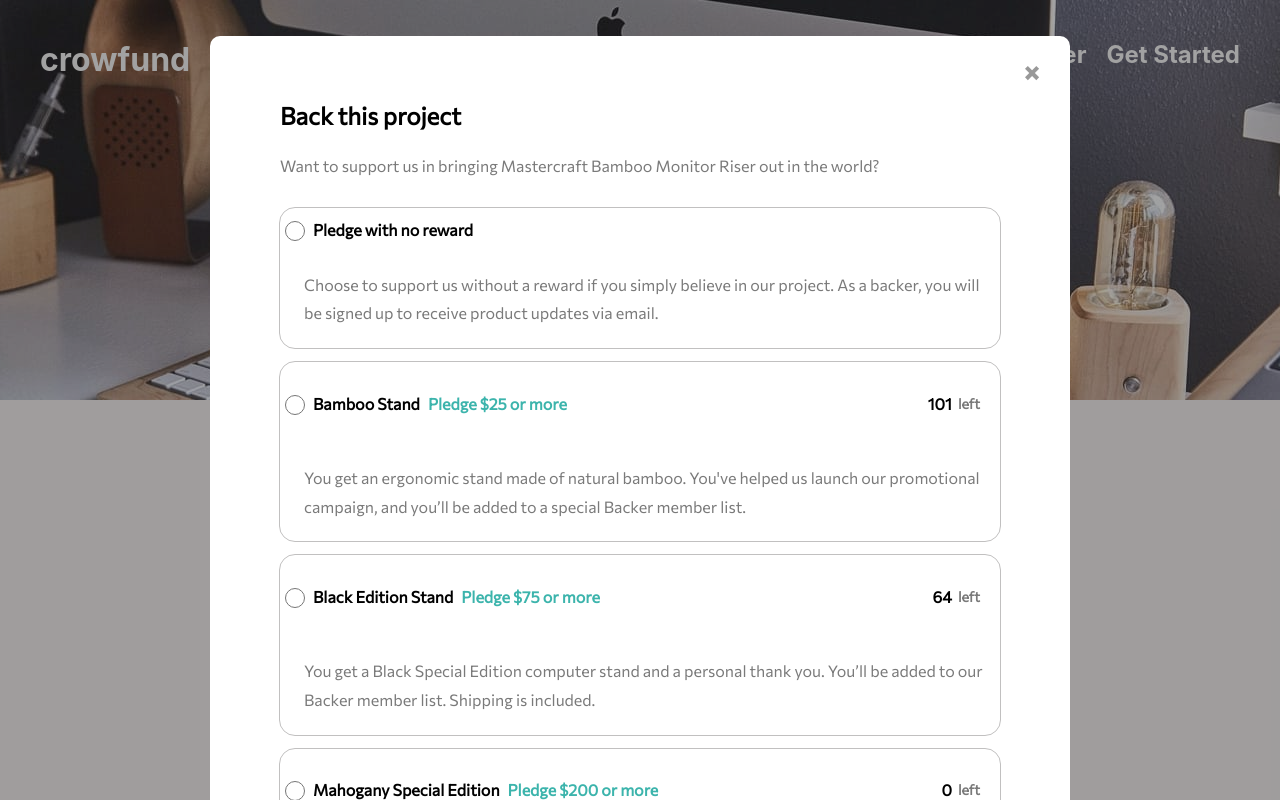
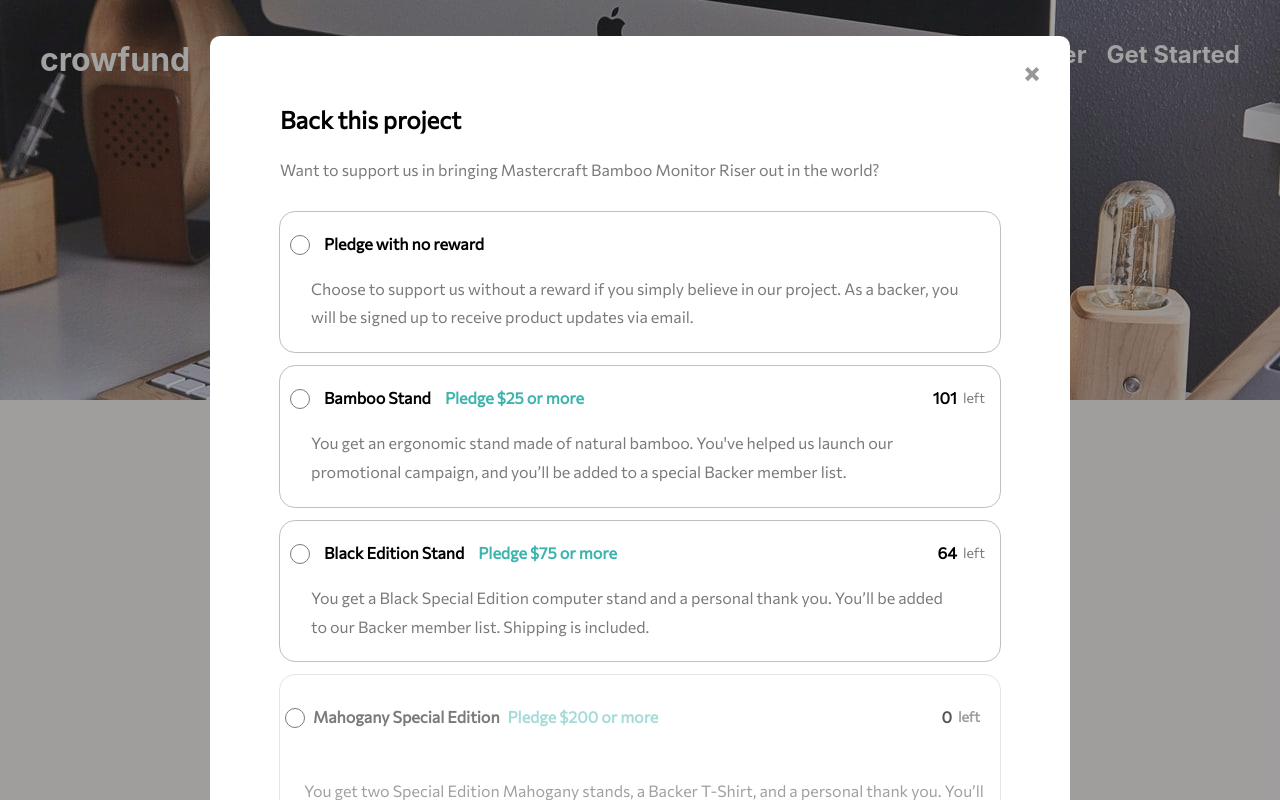
Before and after one commit to David-Chazoule/Crowdfunding-product, a React (Create React App) app in the folder crowdfunding/: page / in a window 1280 px wide. Both pictures are taken after a click on the button "Back this project". Shown: the top 800 px of the page. Built offline with nearby package versions, Linux system fonts and the light colour scheme.

Commit message:
modification design modal, function bookmark

```diff
--- /dev/null
+++ b/crowdfunding/src/components/UI/Bookmark.tsx
@@ -0,0 +1,31 @@
+import React from "react";
+
+interface BookmarkProps {
+  selectBookmarked: boolean;
+}
+
+function Bookmark({ selectBookmarked }: BookmarkProps) {
+  return (
+    <div>
+      <svg width="54" height="54" xmlns="http://www.w3.org/2000/svg">
+        <g fill="none" fill-rule="evenodd">
+          <circle
+            fill="#38B2B5"
+            cx="27"
+            cy="27"
+            r="27"
+            className={`cirle ${selectBookmarked ? "circle-selected" : ""}`}
+          />
+          <path
+            fill="#FFFFFF"
+            d="M23 19v18l5-5.058L33 37V19z"
+            transform="translate(1, 1)"
+            className={`path ${selectBookmarked ? "path-selected" : ""}`}
+          />
+        </g>
+      </svg>
+    </div>
+  );
+}
+
+export default Bookmark;
--- /dev/null
+++ b/crowdfunding/src/components/UI/Closer.tsx
@@ -0,0 +1,16 @@
+import React from "react";
+
+export default function Closer() {
+  return (
+    <div>
+      <svg width="15" height="15" xmlns="http://www.w3.org/2000/svg" fill="currentColor"  className="icon">
+        <path
+          d="M11.314 0l2.828 2.828L9.9 7.071l4.243 4.243-2.828 2.828L7.07 9.9l-4.243 4.243L0 11.314 4.242 7.07 0 2.828 2.828 0l4.243 4.242L11.314 0z"
+          fill="#000"
+
+
+        />
+      </svg>
+    </div>
+  );
+}
--- a/crowdfunding/src/components/modal/Modal.tsx
+++ b/crowdfunding/src/components/modal/Modal.tsx
@@ -1,6 +1,6 @@
 import React, { useState, useEffect } from "react";
 import { useAppState } from "../../appContext/AppContext";
-import closeModal from "../../styles/images/icon-close-modal.svg";
+import Closer from "../UI/Closer";
 export interface Modalprops {
   handleModal: () => void;
   handleConfirm: () => void;
@@ -61,7 +61,7 @@
     <div className="modal-container">
       <div className="modal">
         <div className="btn-close" onClick={handleModal}>
-          <img src={closeModal} alt="icon-close-modal" />
+          <Closer />
         </div>
         <div className="modal-description">
           <h2>Back this project</h2>
@@ -81,10 +81,11 @@
             }}
           >
             <div className="modal-select">
-              <div>
+              <div className="input-box">
                 <input
                   type="radio"
                   name="pledge"
+                  className="input-title"
                   checked={selectedCard === "card0"}
                   onChange={() => handleCardSelect("card0")}
                 />{" "}
@@ -107,10 +108,11 @@
             }}
           >
             <div className="modal-select">
-              <div>
+              <div className="input-box">
                 <input
                   type="radio"
                   name="pledge"
+                  className="input-title"
                   checked={selectedCard === "card1"}
                   onChange={() => handleCardSelect("card1")}
                 />{" "}
@@ -157,10 +159,11 @@
             }}
           >
             <div className="modal-select">
-              <div>
+              <div className="input-box">
                 <input
                   type="radio"
                   name="pledge"
+                  className="input-title"
                   checked={selectedCard === "card2"}
                   onChange={() => handleCardSelect("card2")}
                 />{" "}
@@ -200,21 +203,25 @@
             )}
           </div>
 
-          <div className={`modal-card `}>
-            <div className="modal-select">
-              <div>
-                <input type="radio" name="pledge" />{" "}
+          <div className="modal-card-selected">
+            <div className="modal-selected">
+              <div className="input-box-selected">
+                <input
+                  className="input-title-selected"
+                  type="radio"
+                  name="pledge"
+                />{" "}
                 <label>Mahogany Special Edition</label>
                 <p>Pledge $200 or more</p>
               </div>{" "}
-              <div className="modalLeft">
+              <div className="modalLeft-selected">
                 {" "}
                 <h4>0</h4>
                 <p>left</p>
               </div>
             </div>
 
-            <p className="txt">
+            <p className="txt-selected">
               You get two Special Edition Mahogany stands, a Backer T-Shirt, and
               a personal thank you. You’ll be added to our Backer member list.
               Shipping is included.
--- a/crowdfunding/src/components/modal/_modal.scss
+++ b/crowdfunding/src/components/modal/_modal.scss
@@ -30,6 +30,14 @@
       width: 100%;
       align-items: center;
       justify-content: flex-end;
+
+      .icon {
+        opacity: 0.4;
+        cursor: pointer;
+        &:hover {
+          opacity: 1;
+        }
+      }
     }
 
     .modal-description {
@@ -63,32 +71,60 @@
         justify-content: center;
         border: 1px solid rgb(193, 192, 192);
         margin: 6px;
+
         border-radius: 16px;
 
         .modal-select {
           display: flex;
-          padding: 10px;
+          padding: 10px 0 0 10px;
+          margin-bottom: 20px;
+          margin-top: 10px;
           width: 100%;
-          div {
+          .input-box {
             display: flex;
             width: 400px;
             align-items: center;
             justify-content: flex-start;
+            cursor: pointer;
 
-            input[type="radio"] {
-              margin-right: 8px;
+            .input-title {
+              margin-right: 14px;
               width: 20px;
               height: 20px;
+              appearance: none;
+              border: 1px solid $DarkGray;
+              border-radius: 50%;
+
+              cursor: pointer;
+              &:checked {
+                background-color: white;
+                position: relative;
+
+                &::after {
+                  content: "";
+                  width: 10px;
+                  height: 10px;
+                  background-color: $ModerateCyan;
+                  border-radius: 50%;
+                  position: absolute;
+                  top: 50%;
+                  left: 50%;
+                  transform: translate(-50%, -50%);
+                  border-color: black;
+                }
+              }
             }
 
             label {
-              margin-right: 8px;
+              margin-right: 14px;
               font-weight: 700;
+              cursor: pointer;
             }
 
             p {
               color: $ModerateCyan;
               font-weight: 700;
+              margin: 0;
             }
           }
 
@@ -99,20 +135,21 @@
             justify-content: flex-end;
 
             h4 {
-              margin-right: 6px;
+              margin: 0 6px 0 0;
             }
 
             p {
               color: $DarkGray;
               font-size: 14px;
+              margin: 0;
             }
           }
         }
         .txt {
           color: $DarkGray;
           line-height: 1.8em;
-          margin-left: 20px;
-          padding: 4px;
+          margin: 0 10px 20px 0;
+          width: 90%;
         }
         .pledge-box {
           display: flex;
@@ -149,6 +186,10 @@
                 padding: 10px;
                 margin-right: 8px;
                 align-items: center;
+
+                &:focus-within {
+                  border: 2px solid $ModerateCyan;
+                }
                 p {
                   margin: 0;
                   color: $DarkGray;
@@ -158,6 +199,18 @@
                   padding: 4px;
                   border: none;
                   font-weight: 700;
+                  outline: none;
+                  caret-color: $ModerateCyan;
+                }
+
+                input[type="number"]::-webkit-inner-spin-button,
+                input[type="number"]::-webkit-outer-spin-button {
+                  -webkit-appearance: none;
+                  margin: 0;
+                }
+
+                input[type="number"] {
+                  -moz-appearance: textfield;
                 }
               }
 
@@ -182,6 +235,94 @@
       .selected {
         border: 2px solid $ModerateCyan;
       }
+
+      .modal-card-selected {
+        display: flex;
+        flex-direction: column;
+        width: 90%;
+        align-items: center;
+        justify-content: center;
+        border: 1px solid rgba(193, 192, 192, 0.43);
+        margin: 6px;
+        border-radius: 16px;
+
+        .modal-selected {
+          display: flex;
+          padding: 10px;
+          width: 100%;
+
+          .input-box-selected {
+            display: flex;
+            width: 400px;
+            align-items: center;
+            justify-content: flex-start;
+
+            .input-title-selected {
+              margin-right: 8px;
+              width: 20px;
+              height: 20px;
+              appearance: none;
+              border: 1px solid $DarkGray;
+              border-radius: 50%;
+
+              cursor: pointer;
+              &:checked {
+                background-color: white;
+                position: relative;
+
+                &::after {
+                  content: "";
+                  width: 10px;
+                  height: 10px;
+                  background-color: $ModerateCyan;
+                  border-radius: 50%;
+                  position: absolute;
+                  top: 50%;
+                  left: 50%;
+                  transform: translate(-50%, -50%);
+                  border-color: black;
+                }
+              }
+            }
+
+            label {
+              margin-right: 8px;
+              color: $DarkGray;
+              font-weight: 700;
+              cursor: pointer;
+            }
+
+            p {
+              color: hsla(176, 50%, 47%, 0.464);
+              font-weight: 700;
+            }
+          }
+        }
+        .modalLeft-selected {
+          display: flex;
+          width: 300px;
+          align-items: center;
+          justify-content: flex-end;
+
+          h4 {
+            margin-right: 6px;
+            color: rgba(0, 0, 0, 0.661);
+          }
+
+          p {
+            color: hsla(0, 0%, 48%, 0.719);
+            font-size: 14px;
+            font-weight: 700;
+          }
+        }
+
+        .txt-selected {
+          color: hsla(0, 0%, 48%, 0.719);
+          line-height: 1.8em;
+          margin-left: 20px;
+          padding: 4px;
+        }
+      }
     }
   }
 }
--- a/crowdfunding/src/components/nav/_nav.scss
+++ b/crowdfunding/src/components/nav/_nav.scss
@@ -36,6 +36,7 @@
     .icone-close-menu {
       margin: 0;
       width: 20px;
+      cursor: pointer;
     }
 
     @media screen and (max-width: 800px) {
--- a/crowdfunding/src/components/titleComponent/TitleComponent.tsx
+++ b/crowdfunding/src/components/titleComponent/TitleComponent.tsx
@@ -1,12 +1,18 @@
-import React from "react";
+import React, { useState } from "react";
 import logoMaster from "../../styles/images/logo-mastercraft.svg";
-import iconBookmarked from "../../styles/images/icon-bookmark.svg";
+import Bookmark from "../UI/Bookmark";
 
 export interface Titleprops {
   handleModal: () => void;
 }
 
 function TitleComponent({ handleModal }: Titleprops) {
+  const [selectBookmarked, setSelectBookmarked] = useState<boolean>(false);
+
+  const handleBookmarked = () => {
+    setSelectBookmarked(!selectBookmarked);
+  };
+
   return (
     <div className="title-box">
       <img className="logoMaster" src={logoMaster} alt="logo-mastercraft" />
@@ -16,10 +22,18 @@
       </p>
       <div className="footer-title-box">
         <button onClick={handleModal}>Back this project</button>{" "}
-        <div className="bookmaked">
-          <img src={iconBookmarked} alt="icon-bookmark" />
+        <div className="bookmaked" onClick={handleBookmarked}>
+          <div>
+            <Bookmark selectBookmarked={selectBookmarked} />
+          </div>
 
-          <span>Bookmarked</span>
+          <span
+            className={` bookmark-border ${
+              selectBookmarked ? "" : "bookmark-selected"
+            }`}
+          >
+            {selectBookmarked ? "Bookmark" : " Bookmarked"}
+          </span>
         </div>
       </div>
     </div>
--- a/crowdfunding/src/components/titleComponent/_titleComponent.scss
+++ b/crowdfunding/src/components/titleComponent/_titleComponent.scss
@@ -12,7 +12,7 @@
     width: 40px;
     position: absolute;
     right: 48%;
-    top: -12%;
+    top: -10%;
   }
 
   h2 {
@@ -51,20 +51,45 @@
       justify-content: center;
       height: 36px;
       position: relative;
-      img {
-        width: 50px;
+      cursor: pointer;
+
+      div {
         position: absolute;
-        left: 0;
+        top: -21%;
+        left: -5%;
+
+        .cirle {
+          fill: $ModerateCyan;
+        }
+
+        .circle-selected {
+          fill: $DarkGray;
+        }
+
+        .path {
+          fill: rgb(251, 247, 247);
+        }
+
+        .path-selected {
+          fill: rgb(180, 177, 177);
+        }
       }
 
-      span {
+      .bookmark-border {
         background-color: rgb(251, 247, 247);
-        padding: 13px 14px 13px 55px;
-        border-radius: 20px;
+        padding: 18px 14px 18px 55px;
+        border-radius: 30px;
+        display: flex;
+        align-items: center;
+        justify-content: center;
         font-size: 14px;
-        color: $DarkCyan;
+        color: $DarkGray;
         font-weight: 700;
+      }
+
+      .bookmark-selected {
         color: $ModerateCyan;
+        fill: rgb(180, 177, 177);
       }
     }
   }
```
